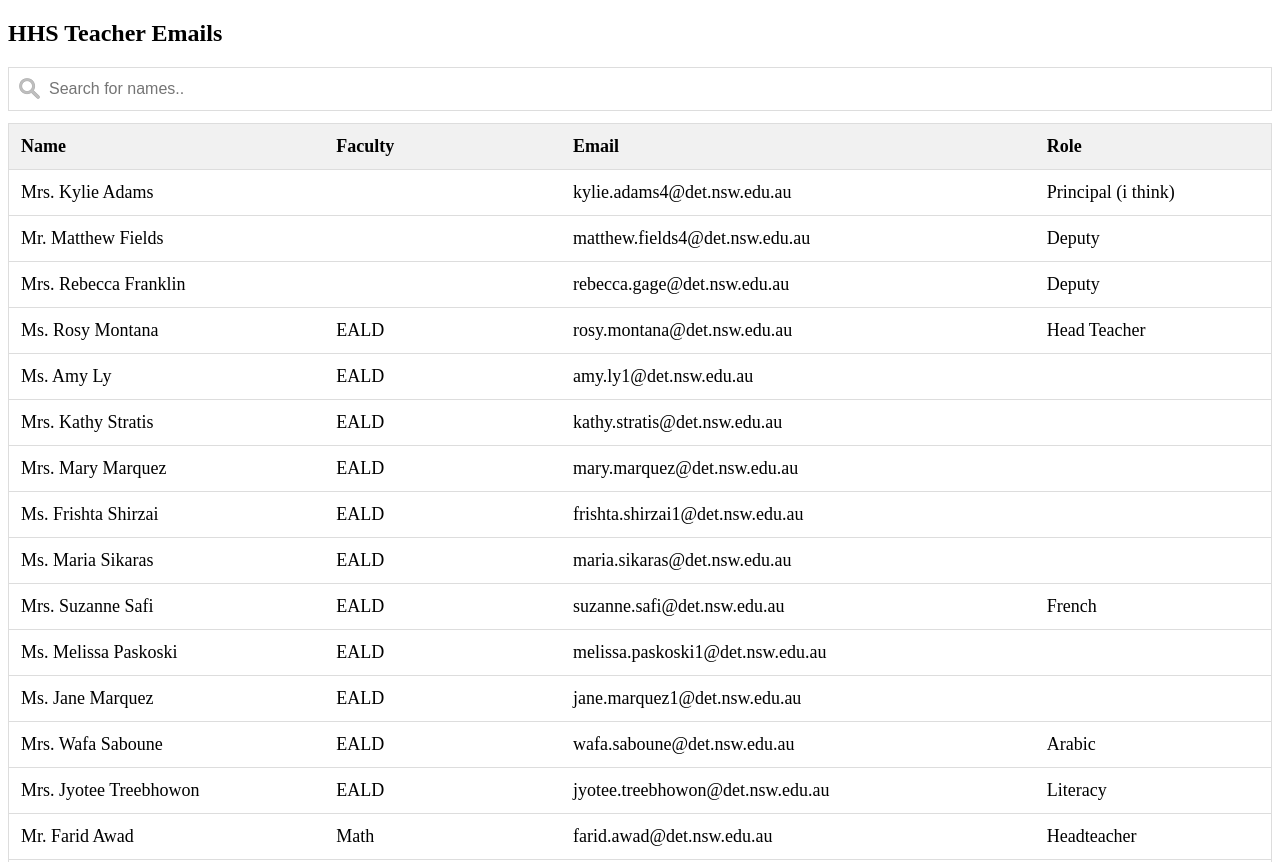
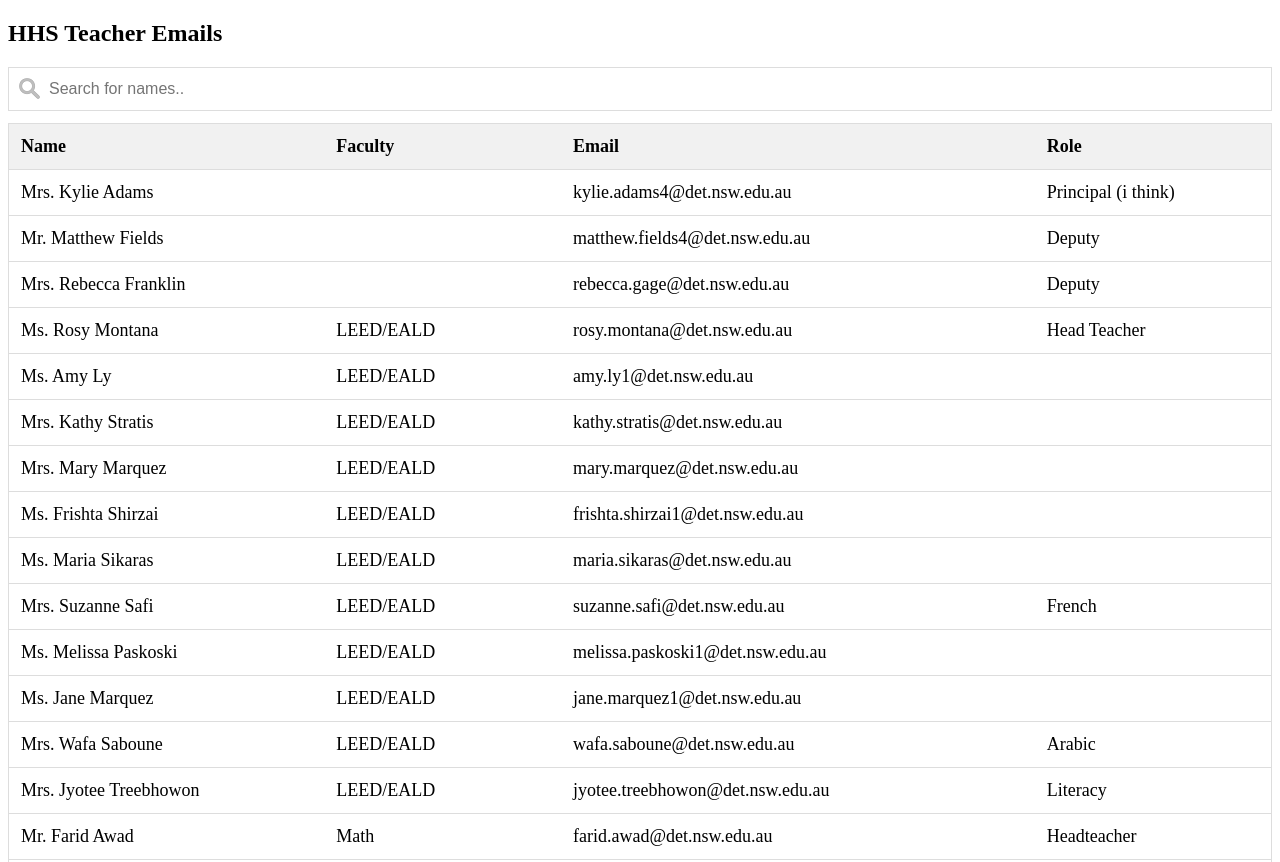
Before and after one commit to holroydhs/email, a plain HTML site: page index.html in a window 1280 px wide. Shown: the top 862 px of the page. Drawn offline with Linux system fonts and the light colour scheme.

```diff
--- a/index.html
+++ b/index.html
@@ -39,67 +39,67 @@
 </tr>
 <tr>
     <td>Ms. Rosy Montana</td>
-    <td>EALD</td>
+    <td>LEED/EALD</td>
     <td>rosy.montana@det.nsw.edu.au</td>
     <td>Head Teacher</td>
 </tr>
 <tr>
     <td>Ms. Amy Ly</td>
-    <td>EALD</td>
+    <td>LEED/EALD</td>
     <td>amy.ly1@det.nsw.edu.au</td>
     <td></td>
 </tr>
 <tr>
     <td>Mrs. Kathy Stratis</td>
-    <td>EALD</td>
+    <td>LEED/EALD</td>
     <td>kathy.stratis@det.nsw.edu.au</td>
     <td></td>
 </tr>
 <tr>
     <td>Mrs. Mary Marquez</td>
-    <td>EALD</td>
+    <td>LEED/EALD</td>
     <td>mary.marquez@det.nsw.edu.au</td>
     <td></td>
 </tr>
 <tr>
     <td>Ms. Frishta Shirzai</td>
-    <td>EALD</td>
+    <td>LEED/EALD</td>
     <td>frishta.shirzai1@det.nsw.edu.au</td>
     <td></td>
 </tr>
 <tr>
     <td>Ms. Maria Sikaras</td>
-    <td>EALD</td>
+    <td>LEED/EALD</td>
     <td>maria.sikaras@det.nsw.edu.au</td>
     <td></td>
 </tr>
 <tr>
     <td>Mrs. Suzanne Safi</td>
-    <td>EALD</td>
+    <td>LEED/EALD</td>
     <td>suzanne.safi@det.nsw.edu.au</td>
     <td>French</td>
 </tr>
 <tr>
     <td>Ms. Melissa Paskoski</td>
-    <td>EALD</td>
+    <td>LEED/EALD</td>
     <td>melissa.paskoski1@det.nsw.edu.au</td>
     <td></td>
 </tr>
 <tr>
     <td>Ms. Jane Marquez</td>
-    <td>EALD</td>
+    <td>LEED/EALD</td>
     <td>jane.marquez1@det.nsw.edu.au</td>
     <td></td>
 </tr>
 <tr>
     <td>Mrs. Wafa Saboune</td>
-    <td>EALD</td>
+    <td>LEED/EALD</td>
     <td>wafa.saboune@det.nsw.edu.au</td>
     <td>Arabic</td>
 </tr>
 <tr>
     <td>Mrs. Jyotee Treebhowon</td>
-    <td>EALD</td>
+    <td>LEED/EALD</td>
     <td>jyotee.treebhowon@det.nsw.edu.au</td>
     <td>Literacy</td>
 </tr>
@@ -321,7 +321,7 @@
 </tr>
 <tr>
     <td>Ms. Winnie Tan</td>
-    <td>Wellbeing</td>
+    <td>Wellbeing/LEED</td>
     <td>winnie.tan2@det.nsw.edu.au</td>
     <td></td>
 </tr>
@@ -348,6 +348,12 @@
     <td>Library</td>
     <td>jenny.nagy1@det.nsw.edu.au</td>
 </tr>
+<tr>
+    <td>Library Email</td>
+    <td>Library</td>
+    <td>HolroydHighSchool.Library@gmail.com</td>
+    <td>Printing</td>
+</tr>
 </table>
 </body>
 
```
